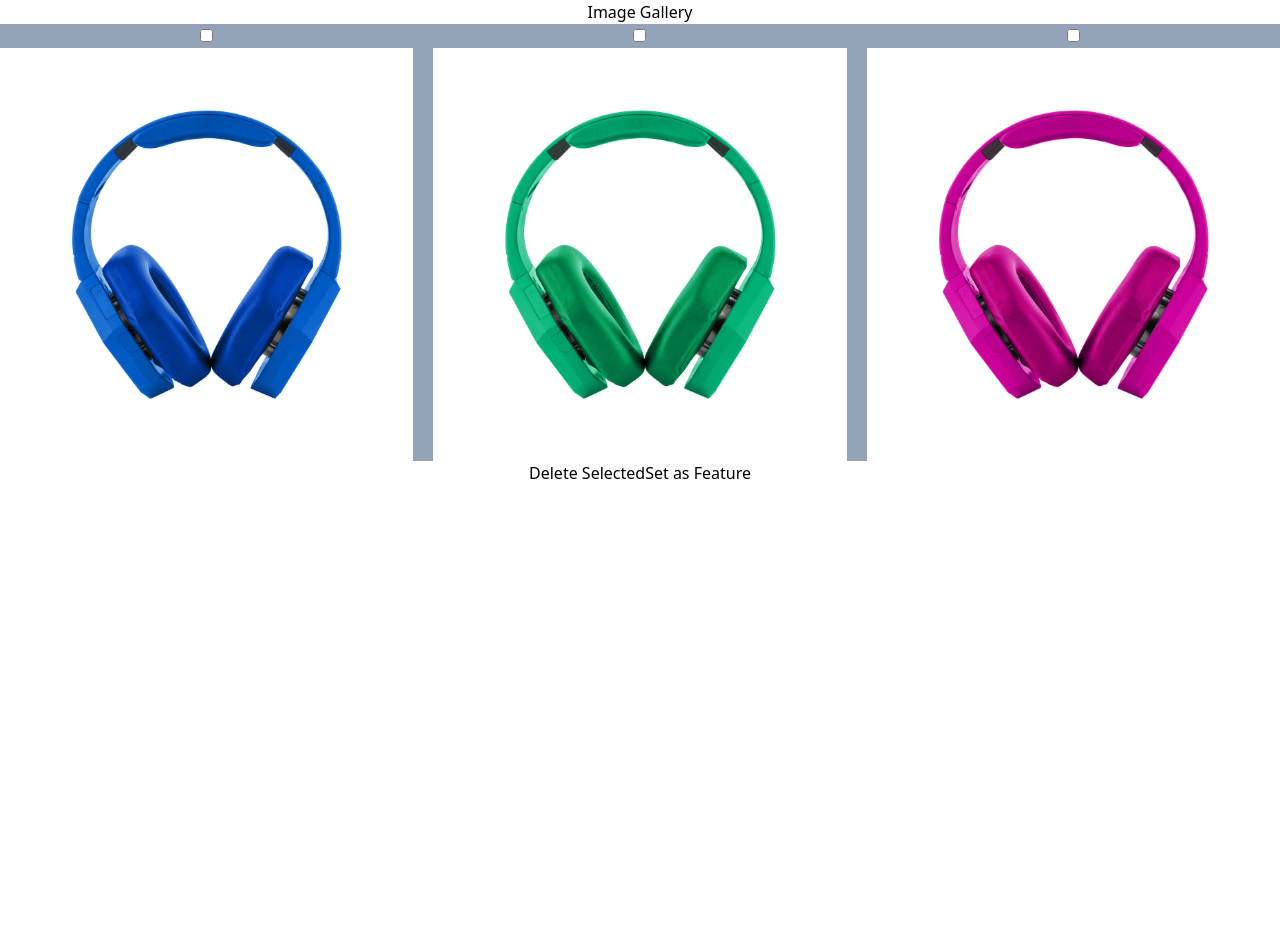
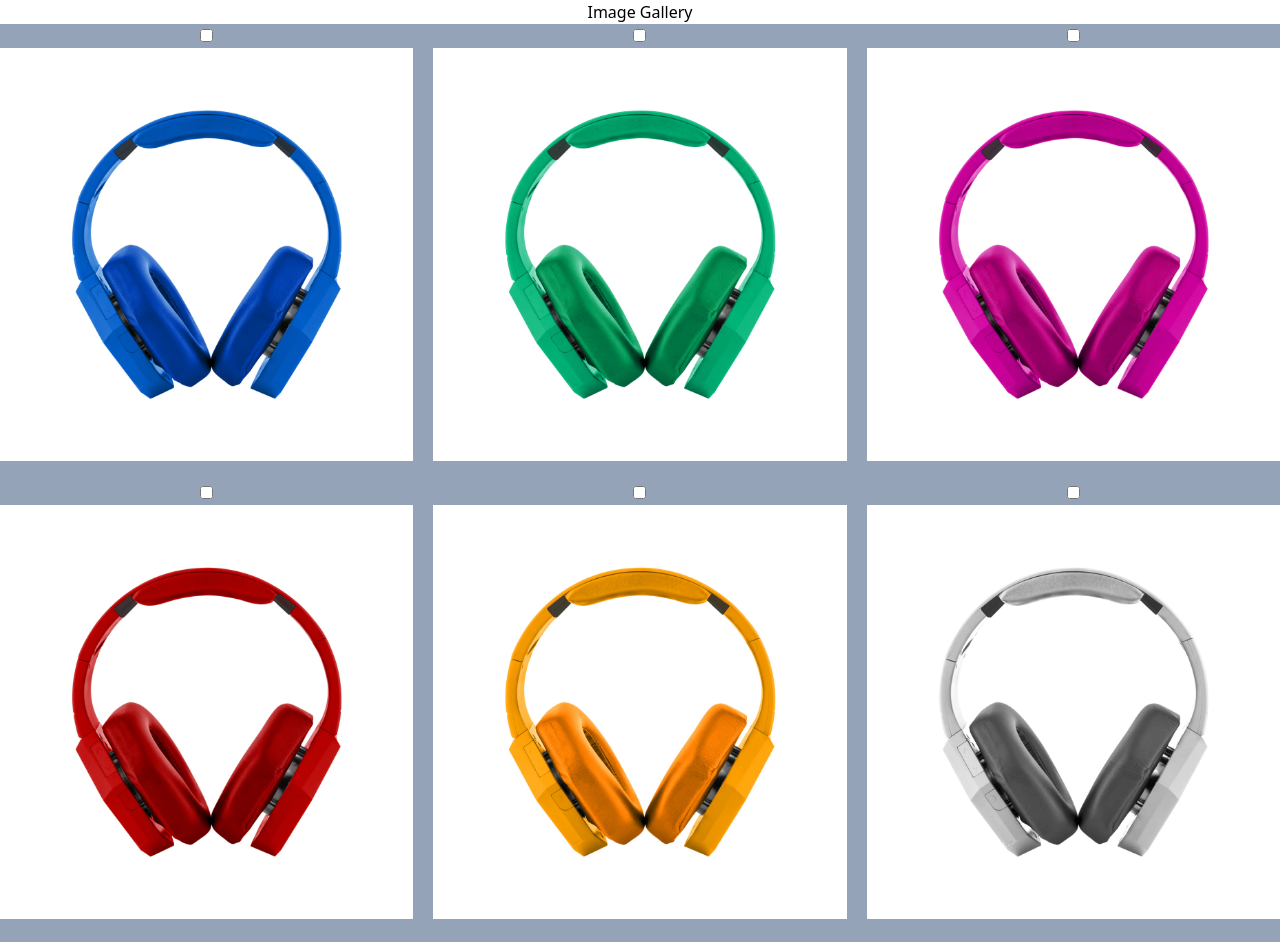
Before and after one commit to Rocky3112/Image-Gallery, a React (Create React App) app: page / in a window 1280 px wide. Shown: the top 942 px of the page. Before the commit the page ends 800 px from the top, so only its background shows below. Built offline with nearby package versions, Linux system fonts and the light colour scheme.

Commit message:
added all images

```diff
--- a/src/App.js
+++ b/src/App.js
@@ -4,11 +4,28 @@
 import image1 from './images/image-1.webp';
 import image2 from './images/image-2.webp';
 import image3 from './images/image-3.webp';
+import image4 from './images/image-4.webp';
+import image5 from './images/image-5.webp';
+import image6 from './images/image-6.webp';
+import image7 from './images/image-7.webp';
+import image8 from './images/image-8.webp';
+import image9 from './images/image-9.webp';
+import image10 from './images/image-10.jpeg';
+import image11 from './images/image-11.jpeg';
 
 const initialImages = [
   { id: '1', url: image1, isFeatured: false },
   { id: '2', url: image2, isFeatured: false },
   { id: '3', url: image3, isFeatured: false },
+  { id: '4', url: image4, isFeatured: false },
+  { id: '5', url: image5, isFeatured: false },
+  { id: '6', url: image6, isFeatured: false },
+  { id: '7', url: image7, isFeatured: false },
+  { id: '8', url: image8, isFeatured: false },
+  { id: '9', url: image9, isFeatured: false },
+  { id: '10', url: image10, isFeatured: false },
+  { id: '11', url: image11, isFeatured: false },
+
 ];
 
 function App() {
```
